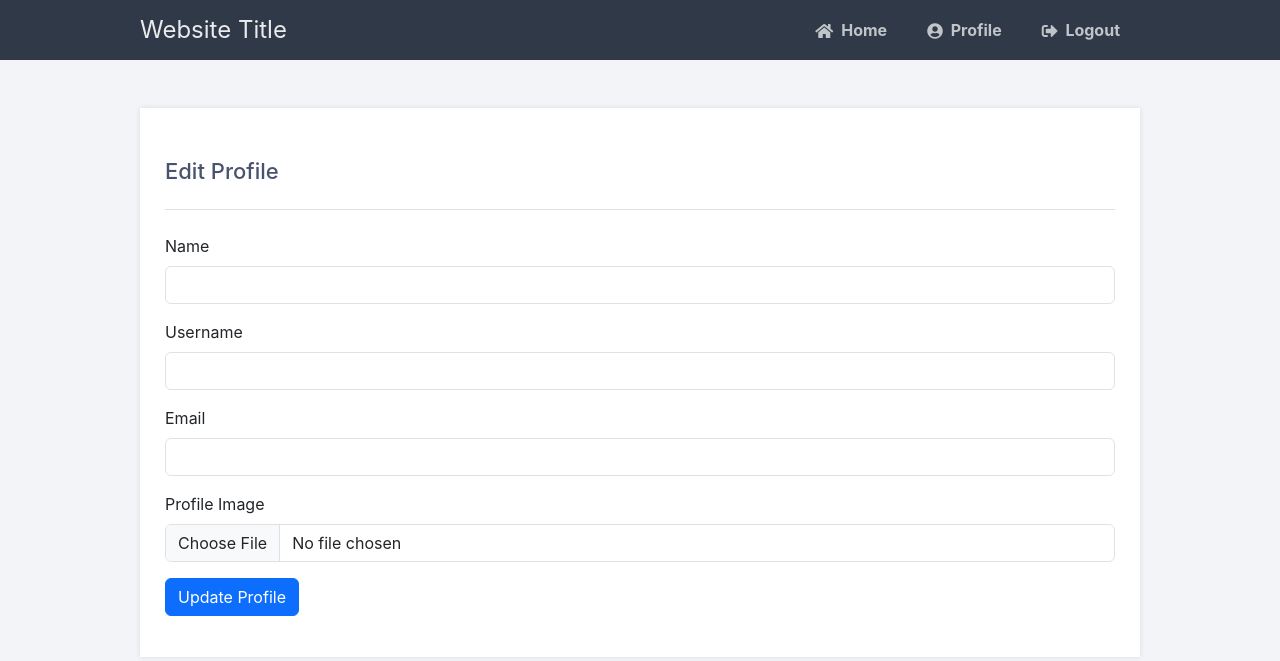
After one commit to hafidhmuhammadakbar/flask-login, a Flask app: template templates/edit_profile.html in a window 1280 px wide. The commit adds this page. Shown: the top 661 px of the page. Run offline with Flask 3, Linux system fonts and the light colour scheme; the template is opened without the code that fills it, so the values that code supplies are empty; some libraries are stand-ins or nearby versions.

Commit message:
add upload image

```diff
--- a/db.sql
+++ b/db.sql
@@ -4,6 +4,7 @@ CREATE TABLE users (
   username VARCHAR(255) NOT NULL UNIQUE,
   password VARCHAR(255) NOT NULL,
   email VARCHAR(255) NOT NULL UNIQUE,
+  profile_image VARCHAR(255),
   2fa_enabled BOOLEAN DEFAULT FALSE,
   2fa_secret VARCHAR(255)
 )
--- a/main.py
+++ b/main.py
@@ -1,4 +1,4 @@
-from flask import Flask, render_template, request, redirect, url_for, session
+from flask import Flask, render_template, request, redirect, url_for, session, flash
 from flask_mysqldb import MySQL
 import MySQLdb.cursors
 import re
@@ -8,6 +8,9 @@ import qrcode
 from io import BytesIO
 import base64
 import requests
+from werkzeug.utils import secure_filename
+import os
+import uuid
 
 app = Flask(__name__)
 
@@ -18,6 +21,10 @@ app.config['MYSQL_HOST'] = 'localhost'
 app.config['MYSQL_USER'] = 'root'
 app.config['MYSQL_PASSWORD'] = ''
 app.config['MYSQL_DB'] = 'pythonlogin'
+
+# image upload
+app.config['UPLOAD_FOLDER'] = 'static/uploads/'
+ALLOWED_EXTENSIONS = {'png', 'jpg', 'jpeg'}
 
 # Initialize MySQL
 mysql = MySQL(app)
@@ -148,6 +155,9 @@ def home():
     return redirect(url_for('login'))
 
 # Profile
+def allowed_file(filename):
+    return '.' in filename and filename.rsplit('.', 1)[1].lower() in ALLOWED_EXTENSIONS
+
 @app.route('/flasklogin/profile')
 def profile():
     if 'loggedin' in session:
@@ -155,6 +165,49 @@ def profile():
         cursor.execute('SELECT * FROM users WHERE id = %s', (session['id'],))
         account = cursor.fetchone()
         return render_template('profile.html', account=account)
+    return redirect(url_for('login'))
+
+@app.route('/flasklogin/profile/edit', methods=['GET', 'POST'])
+def edit_profile():
+    if 'loggedin' in session:
+        cursor = mysql.connection.cursor(MySQLdb.cursors.DictCursor)
+        cursor.execute('SELECT * FROM users WHERE id = %s', (session['id'],))
+        account = cursor.fetchone()
+
+        if request.method == 'POST':
+            name = request.form['name']
+            username = request.form['username']
+            email = request.form['email']
+            profile_image = request.files['profile_image']
+
+            if profile_image and allowed_file(profile_image.filename):
+                # Generate a random filename
+                ext = profile_image.filename.rsplit('.', 1)[1].lower()
+                filename = f"{uuid.uuid4().hex}.{ext}"
+                file_path = os.path.join(app.config['UPLOAD_FOLDER'], filename)
+
+                # Save the new profile image
+                profile_image.save(file_path)
+
+                # Delete the old profile image if it exists
+                old_image = account.get('profile_image')
+                if old_image:
+                    old_image_path = os.path.join(app.root_path, 'static', old_image.replace('/', os.sep))
+                    if os.path.exists(old_image_path):
+                        os.remove(old_image_path)
+
+                # Update the database with the new image relative path
+                image_url = os.path.join('uploads', filename).replace(os.sep, '/')
+                cursor.execute('UPDATE users SET name = %s, username = %s, email = %s, profile_image = %s WHERE id = %s',
+                            (name, username, email, image_url, session['id']))
+            else:
+                cursor.execute('UPDATE users SET name = %s, username = %s, email = %s WHERE id = %s',
+                            (name, username, email, session['id']))
+            mysql.connection.commit()
+            flash('Profile updated successfully!', 'success')
+            return redirect(url_for('profile'))
+
+        return render_template('edit_profile.html', account=account)
     return redirect(url_for('login'))
 
 @app.route('/flasklogin/2fa')
--- /dev/null
+++ b/templates/edit_profile.html
@@ -0,0 +1,42 @@
+{% extends 'layout.html' %}
+
+{% block title %}Edit Profile{% endblock %}
+
+{% block content %}
+<div class="container mt-5">
+    <h2 class="mb-4">Edit Profile</h2>
+    <form method="post" enctype="multipart/form-data" novalidate>
+        <div class="mb-3">
+            <label for="name" class="form-label">Name</label>
+            <input type="text" class="form-control" id="name" name="name" value="{{ account['name'] }}" required>
+            <div class="invalid-feedback">
+                Please enter your name.
+            </div>
+        </div>
+        <div class="mb-3">
+            <label for="username" class="form-label">Username</label>
+            <input type="text" class="form-control" id="username" name="username" value="{{ account['username'] }}" required>
+            <div class="invalid-feedback">
+                Please enter your username.
+            </div>
+        </div>
+        <div class="mb-3">
+            <label for="email" class="form-label">Email</label>
+            <input type="email" class="form-control" id="email" name="email" value="{{ account['email'] }}" required>
+            <div class="invalid-feedback">
+                Please enter a valid email address.
+            </div>
+        </div>
+        <div class="mb-3">
+            <label for="profile_image" class="form-label">Profile Image</label>
+            <input type="file" class="form-control" id="profile_image" name="profile_image" accept="image/*">
+            <div class="invalid-feedback">
+                Please select a valid image file.
+            </div>
+        </div>
+        <div class="mb-3">
+            <button type="submit" class="btn btn-primary">Update Profile</button>
+        </div>
+    </form>
+</div>
+{% endblock %}
--- a/templates/index.html
+++ b/templates/index.html
@@ -40,7 +40,7 @@
         </div>
         {% endif %}
 				{% if success %}
-        <div class="mt-3 alert alert-primary alert-dismissible fade show" role="alert">
+        <div class="mt-3 alert alert-success alert-dismissible fade show" role="alert">
             <strong>Yeayyy!</strong> {{ success }}
             <button type="button" class="btn-close" data-bs-dismiss="alert" aria-label="Close"></button>
         </div>
```
Also changed, not shown: templates/profile.html (+21 -0 lines), 1 other file.
